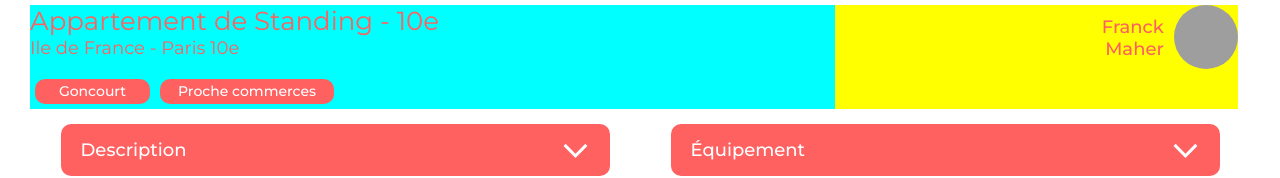
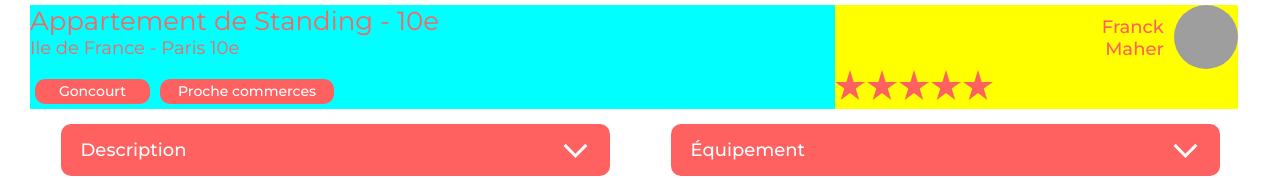
Before and after one commit to Mariegolepas/kasa, a React (Create React App) app: page /logement/0979876d in a window 1280 px wide. Shown: the part 573-751 px from the top of the page. Built offline with nearby package versions, Linux system fonts and the light colour scheme; grey boxes are pictures that could not be loaded.

Commit message:
add Rating comments

```diff
--- a/src/components/Rating/index.jsx
+++ b/src/components/Rating/index.jsx
@@ -1,25 +1,36 @@
+//Import React
+import React from 'react'
+//Import our style for this page
 import '../../styles/Rating.css'
+//Import our stars
+import GreyStar from '../../assets/grey_star.svg'
+import ColoredStar from '../../assets/color_star.svg'
 
+/**
+ * Our Rating component to display our stars
+ * @param {*} score rating on our db
+ * @returns our component with starts mapped
+ */
 function Rating({score}) {
     const stars = [];
-    const colorStar = (r) => {<div key={r} className="rating rating__color"><i className="fa-solid fa-star" ></i></div>};
-    const greyStar = (r) => {<div key={r + rate} className="rating rating__grey"><i className="fa-solid fa-star" ></i></div>};
-    const rate = parseInt({score});
-    let totalStar = 5 - rate;
+    const rate = parseInt(score);
 
-    //ajout d'étoiles de couleurs en fonction du rate
-    for(let s = 0; s < rate; s++){
-        stars.push(colorStar(s))
+    //add star color on our array depending on rate
+    for(let s = 0; s < 5; s++){
+        if (s < rate) {
+            stars.push(ColoredStar)
+        } else {
+            stars.push(GreyStar)
+        }
     }
 
-    // si le rate est inférieur à la note maximale (5) on ajoute des étoiles grises
-    for(let gs = 0; gs < totalStar; gs++){
-    stars.push(greyStar(gs))
-  }
+    const starList = stars.map((star, index) =>
+        <img src={star} key={index} alt="étoile" />
+    )
 
     return (
-        <div className="rateBox">
-            {stars}
+        <div className="rating">
+            {starList}
         </div>
     )
 }
```
